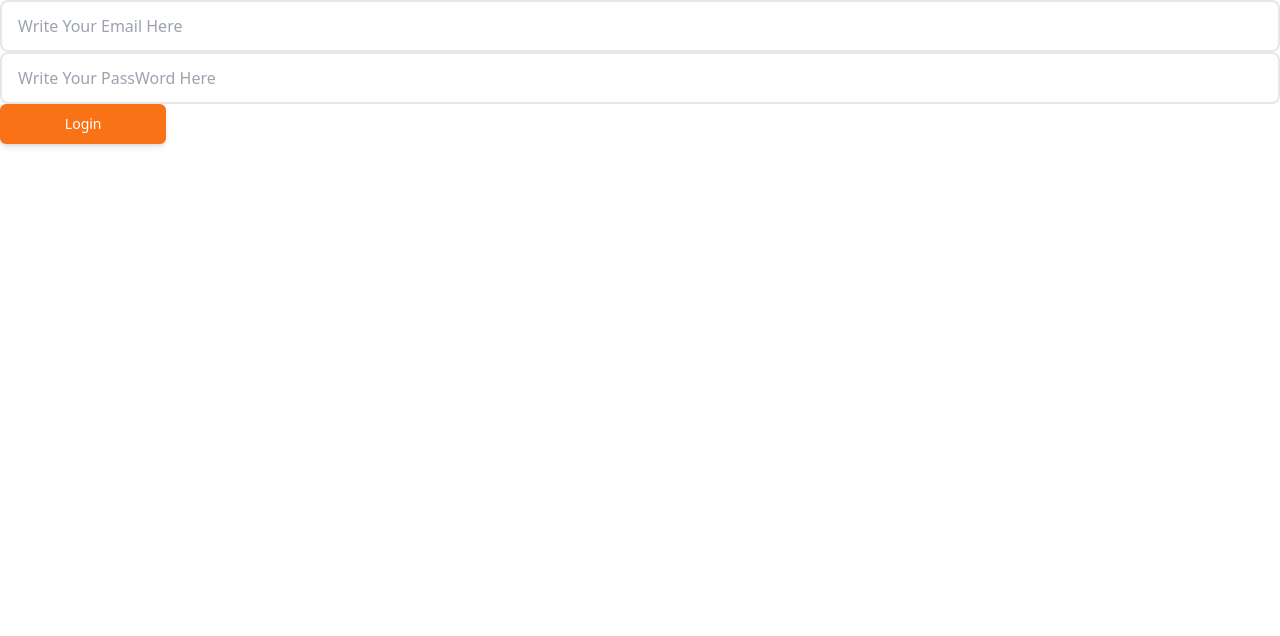
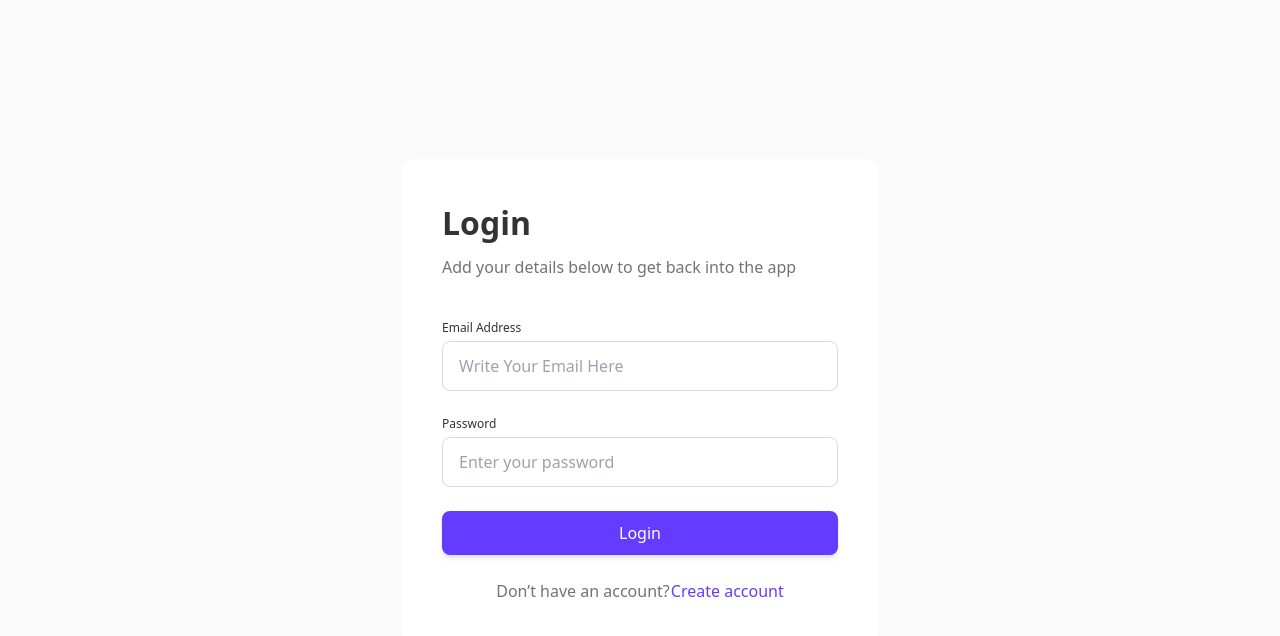
Before and after one commit to deji2ghost/newInvoice, a React (Vite) app: page /login in a window 1280 px wide. Shown: the top 636 px of the page. Built offline with nearby package versions, Linux system fonts and the light colour scheme.

Commit message:
feat: login page.

```diff
--- a/src/components/ui/CustomButton.tsx
+++ b/src/components/ui/CustomButton.tsx
@@ -10,23 +10,16 @@ const buttonVariants = cva(
   {
     variants: {
       variant: {
-        default: "bg-orange-500 hover:bg-opacity-80 rounded-md text-white p-1 outline-none border-none shadow-md hover:translate-y-[1px] text-[#fff]",
-        headless: "rounded bg-sky-600 py-2 px-4 text-sm text-white data-[hover]:bg-sky-500 data-[hover]:data-[active]:bg-sky-700",
-        destructive:
-          "bg-destructive text-destructive-foreground hover:bg-destructive/90",
-        outline:
-          "border border-input bg-background hover:bg-accent hover:text-accent-foreground",
-        secondary:
-          "bg-secondary text-secondary-foreground hover:bg-secondary/80",
+        default: "bg-purpleFragments-#633CFF text-[16px] lg:hover:bg-opacity-80 rounded-md text-white p-1 outline-none border-none shadow-md lg:hover:translate-y-[1px] text-[#fff]",
         ghost: "hover:bg-accent hover:text-accent-foreground",
         link: "text-primary underline-offset-4 hover:underline",
-        solid: "bg-oliveBlue-400 text-customWhite-100 border-none outline-none text-[16px] rounded-[8px] py-2 px-5 hover:bg-opacity-80",
-        transparent: "bg-transparent text-destructive-foreground border border-oliveBlue-500 text-oliveBlue-400 text-[16px] rounded-[8px] py-2 px-5 hover:bg-opacity-80",
+        solid: "bg-oliveBlue-400 text-customWhite-100 border-none outline-none text-[16px] rounded-[8px] hover:bg-opacity-80",
+        transparent: "bg-transparent text-destructive-foreground border border-oliveBlue-500 text-oliveBlue-400 text-[16px] rounded-[8px] hover:bg-opacity-80",
       },
       size: {
         default: "h-10 px-4 py-2",
         sm: "h-9 rounded-md px-3",
-        lg: "h-11 rounded-md px-8",
+        lg: "h-11 rounded-lg py-[11px] px-[27px]",
         icon: "h-10 w-10",
       },
     },
--- a/src/components/ui/CustomInput.tsx
+++ b/src/components/ui/CustomInput.tsx
@@ -6,18 +6,18 @@ import { TiEyeOutline } from "react-icons/ti";
 
 export type InputProps = React.InputHTMLAttributes<HTMLInputElement> & {
   showPassword?: boolean; // Define showPassword as an optional property
+  width?: string
 }
 
-const CustomInput = React.forwardRef<HTMLInputElement, InputProps>(({ className, showPassword, type, ...props }, ref) =>{
+const CustomInput = React.forwardRef<HTMLInputElement, InputProps>(({ className, width, showPassword, type, ...props }, ref) =>{
 
   return (
-    <div className="relative">
+    <div className={` ${width ? width : " w-full " } " relative " `}>
       <input
-      className={cn("py-3 w-full px-4 border-2 border-veryLightGray text-DarkGrey font-[400] rounded-[8px] text-[16px] outline-none focus:border-Purple focus:shadow-2xl", className)}
+      className={cn("py-3 px-4 w-full border border-greyFragments-#D9D9D9 font-[400] rounded-[8px] text-[16px] outline-none", className)}
       type={type}
       ref={ref}
       {...props}
-      // <label className="text-[12px] text-DarkGrey font-[400] leading-[18px]">{label}</label>
       />
       { showPassword !== undefined &&
         (<div className="absolute right-0">showPassword ?
--- /dev/null
+++ b/src/components/ui/customLabel.tsx
@@ -0,0 +1,9 @@
+import { labelProps } from "../../data/propTypes"
+
+const CustomLabel = ({label}: labelProps) => {
+  return (
+    <label className="text-[12px] text-greyFragments-#333333 font-[400] leading-[18px]">{label}</label>
+  )
+}
+
+export default CustomLabel
--- a/src/pages/Login/LoginPage.tsx
+++ b/src/pages/Login/LoginPage.tsx
@@ -1,6 +1,7 @@
 import { useState } from "react";
 import CustomInput from "../../components/ui/customInput";
 import CustomButton from "../../components/ui/customButton";
+import CustomLabel from "../../components/ui/customLabel";
 
 const LoginPage = () => {
   const [email, setEmail] = useState<string>("");
@@ -9,26 +10,54 @@ const LoginPage = () => {
   const handleEmail = (e: React.ChangeEvent<HTMLInputElement>) => {
     setEmail(e.target.value);
   };
+
   const handlePassword = (e: React.ChangeEvent<HTMLInputElement>) => {
     setPassword(e.target.value);
   };
+
   return (
-    <div>
+    <div className="relative min-h-screen bg-greyFragments-#FAFAFA p-[32px]">
+      <div className="p-0 md:absolute md:left-0 md:right-0 md:top-1/2 md:-translate-y-1/2 flex flex-col gap-10 md:bg-white md:p-10 md:w-[476px] md:mx-auto md:h-[482px] md:my-auto md:rounded-xl">
+        <div className="flex flex-col gap-2">
+          <h1 className="text-[32px] font-bold text-greyFragments-#333333">
+            Login
+          </h1>
+          <p className="text-[16px] font-normal text-greyFragments-#737373">
+            Add your details below to get back into the app
+          </p>
+        </div>
+        <div className="flex flex-col gap-6">
+          <div className="flex flex-col gap-1">
+            <CustomLabel label="Email Address" />
             <CustomInput
-        width="w-[13%]"
+              width="w-full"
               type="text"
               placeholder="Write Your Email Here"
               value={email}
               onChange={handleEmail}
             />
+          </div>
+          <div className="flex flex-col gap-1">
+            <CustomLabel label="Password" />
             <CustomInput
-        width="w-[13%]"
+              width="w-full"
               type={"password"}
-        placeholder="Write Your PassWord Here"
+              placeholder="Enter your password"
               value={password}
               onChange={handlePassword}
             />
-      <CustomButton children={"Login"} className={"w-[13%]"} />
+          </div>
+          <CustomButton children="Login" size="lg" />
+          <div className="md:flex gap-[1px] justify-center text-center">
+            <p className="text-[16px] font-normal text-greyFragments-#737373">
+              Don’t have an account?
+            </p>
+            <p className="text-[16px] font-normal text-purpleFragments-#633CFF">
+              Create account
+            </p>
+          </div>
+        </div>
+      </div>
     </div>
   );
 };
--- a/tailwind.config.js
+++ b/tailwind.config.js
@@ -2,7 +2,24 @@
 export default {
   content: ["./src/**/*.{html,js,jsx,ts,tsx}"],
   theme: {
-    extend: {},
+    extend: {
+      colors: {
+        purpleFragments: {
+          "#EFEBFF": "#EFEBFF",
+          "#BEADFF": "#BEADFF",
+          "#633CFF": "#633CFF"
+        },
+        greyFragments: {
+          "#FAFAFA": "#FAFAFA",
+          "#D9D9D9": "#D9D9D9",
+          "#737373": "#737373",
+          "#333333": "#333333",
+        },
+        redFragment: {
+          "#FF3939": "#FF3939"
+        }
+      }
+    },
   },
   plugins: [],
 }
```
Also changed, not shown: src/App.tsx (+17 -49 lines), src/data/propTypes.ts (+18 -9 lines). Lines whose indentation alone changed are shown as unchanged.
